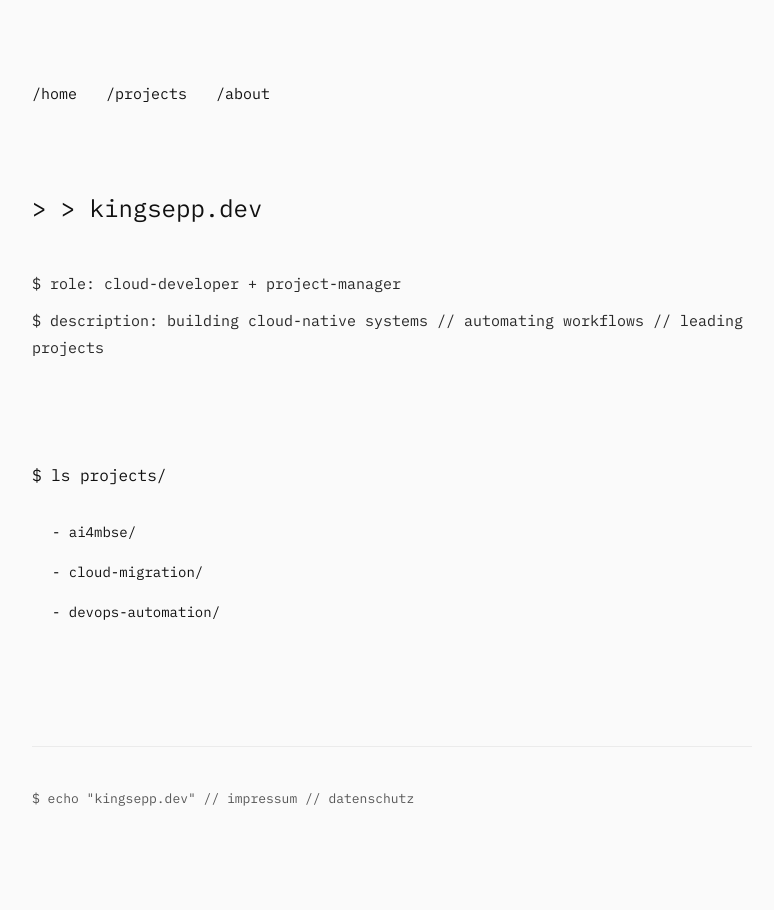
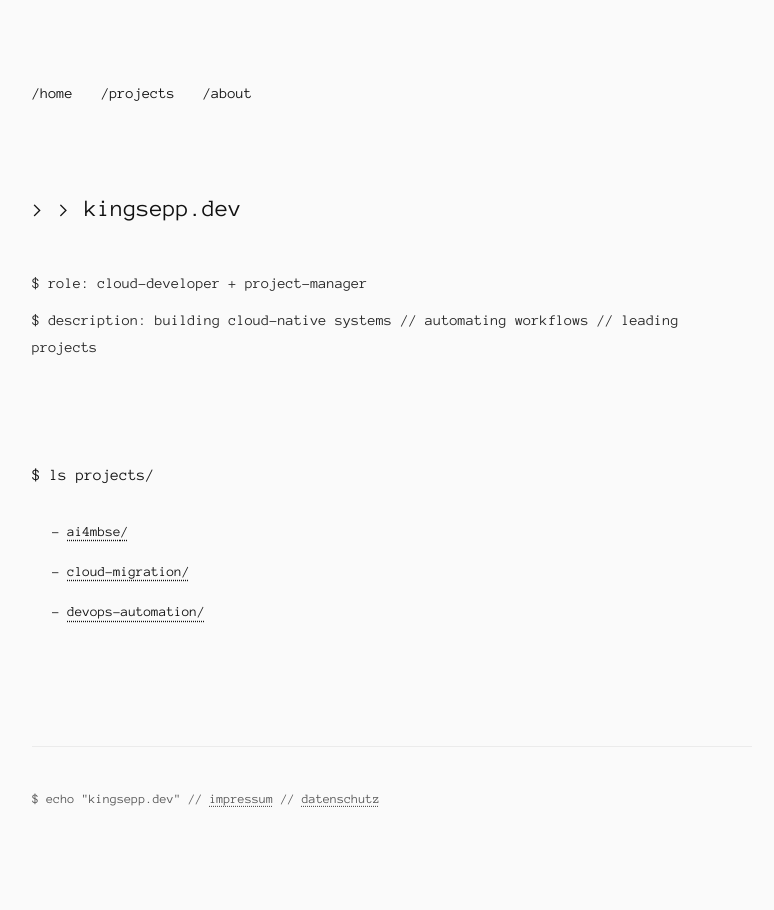
Before and after one commit to kingsepp/kingsepp.github.io, a Jekyll site: the page built from index.md, in a window 1280 px wide. Shown: the whole page, without its empty margins (248-1022 px from the left). Built offline with Jekyll 4.4.1, drawn with Linux system fonts in a browser that asks for light colours.

Commit message:
feat: improve link visibility with Anonymous Pro font
- Switch to Anonymous Pro monospace font
- Add underline to all clickable links
- Add cursor pointer for better UX
- Terminal-style hover effects with underscore
- Keep minimalistic aesthetic

```diff
--- a/assets/css/terminal.css
+++ b/assets/css/terminal.css
@@ -1,6 +1,6 @@
 /* Minimalistisches Terminal Design - Skandinavisch Clean */
 
-@import url('https://fonts.googleapis.com/css2?family=IBM+Plex+Mono:wght@400;500&display=swap');
+@import url('https://fonts.googleapis.com/css2?family=Anonymous+Pro:wght@400;700&display=swap');
 
 :root {
   --bg-white: #FAFAFA;
@@ -21,7 +21,7 @@ html {
 body {
   background: var(--bg-white);
   color: var(--text-black);
-  font-family: 'IBM Plex Mono', 'JetBrains Mono', 'Fira Code', monospace;
+  font-family: 'Anonymous Pro', 'IBM Plex Mono', 'JetBrains Mono', monospace;
   font-size: 14px;
   line-height: 1.8;
   max-width: 800px;
@@ -47,7 +47,9 @@ nav a {
   color: var(--text-black);
   text-decoration: none;
   margin-right: 20px;
-  transition: opacity 0.2s ease;
+  transition: all 0.2s ease;
+  cursor: pointer;
+  border-bottom: 1px solid transparent;
 }
 
 nav a:before {
@@ -55,7 +57,7 @@ nav a:before {
 }
 
 nav a:hover {
-  opacity: 0.6;
+  border-bottom: 1px solid var(--text-black);
 }
 
 /* Hero Terminal-Prompt */
@@ -125,8 +127,11 @@ nav a:hover {
 
 .project-item a {
   color: var(--text-black);
-  text-decoration: none;
-  transition: opacity 0.2s ease;
+  text-decoration: underline;
+  text-decoration-style: dotted;
+  text-underline-offset: 4px;
+  transition: all 0.2s ease;
+  cursor: pointer;
 }
 
 .project-item a:after {
@@ -134,7 +139,8 @@ nav a:hover {
 }
 
 .project-item a:hover {
-  opacity: 0.6;
+  text-decoration-style: solid;
+  opacity: 0.7;
 }
 
 /* Content Sections */
@@ -152,6 +158,20 @@ nav a:hover {
   content: "$ cat ";
 }
 
+/* Standard Links in Content */
+a {
+  color: var(--text-black);
+  text-decoration: underline;
+  text-decoration-style: dotted;
+  text-underline-offset: 3px;
+  transition: all 0.2s ease;
+  cursor: pointer;
+}
+
+a:hover {
+  text-decoration-style: solid;
+}
+
 /* Links / Buttons */
 .terminal-link {
   display: inline-block;
@@ -162,6 +182,7 @@ nav a:hover {
   margin-top: 20px;
   margin-right: 10px;
   transition: all 0.2s ease;
+  cursor: pointer;
 }
 
 .terminal-link:before {
@@ -267,10 +288,14 @@ footer {
 
 footer a {
   color: var(--text-black);
-  text-decoration: none;
-  transition: opacity 0.2s ease;
+  text-decoration: underline;
+  text-decoration-style: dotted;
+  text-underline-offset: 3px;
+  transition: all 0.2s ease;
+  cursor: pointer;
 }
 
 footer a:hover {
-  opacity: 0.6;
+  text-decoration-style: solid;
+  opacity: 0.8;
 }
```
